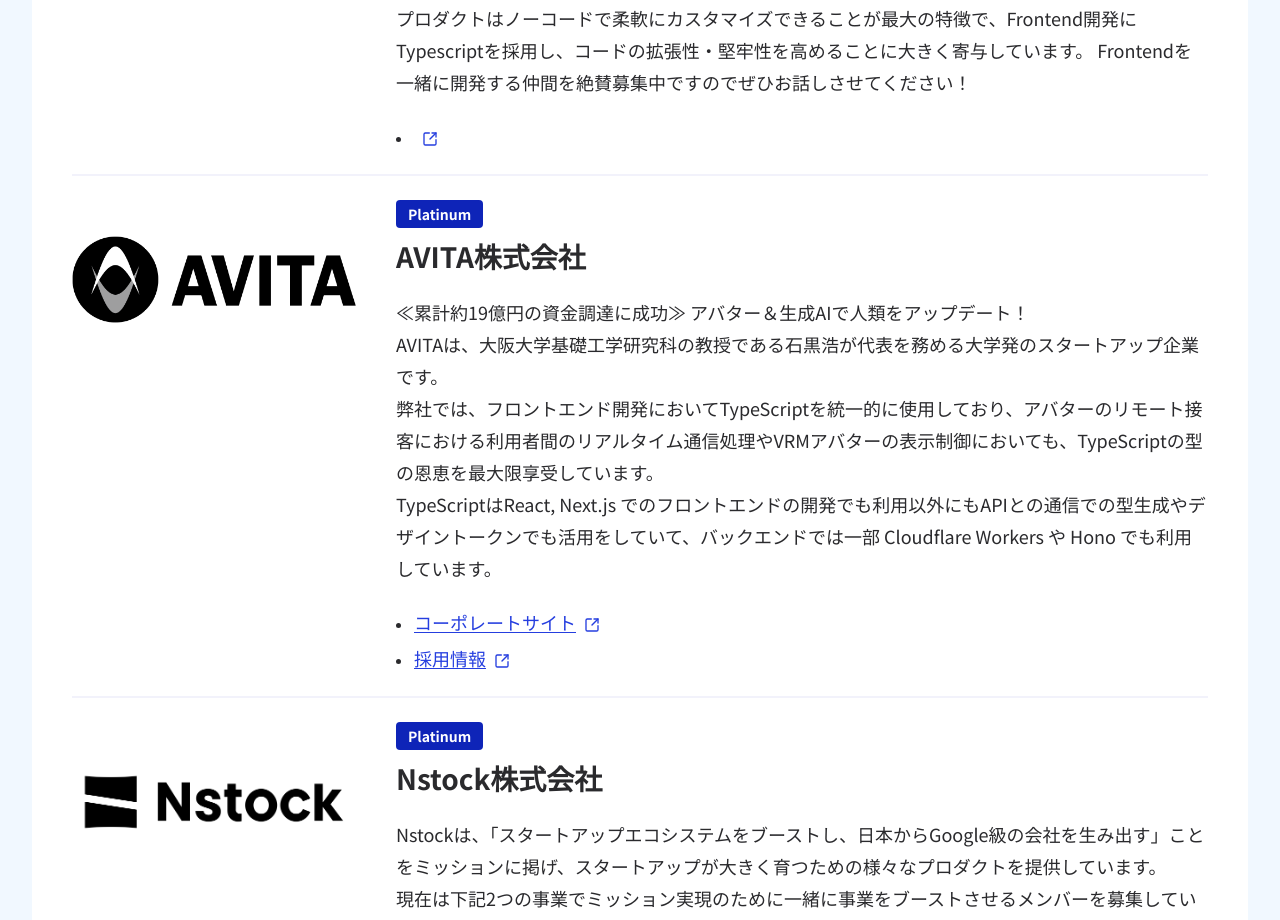
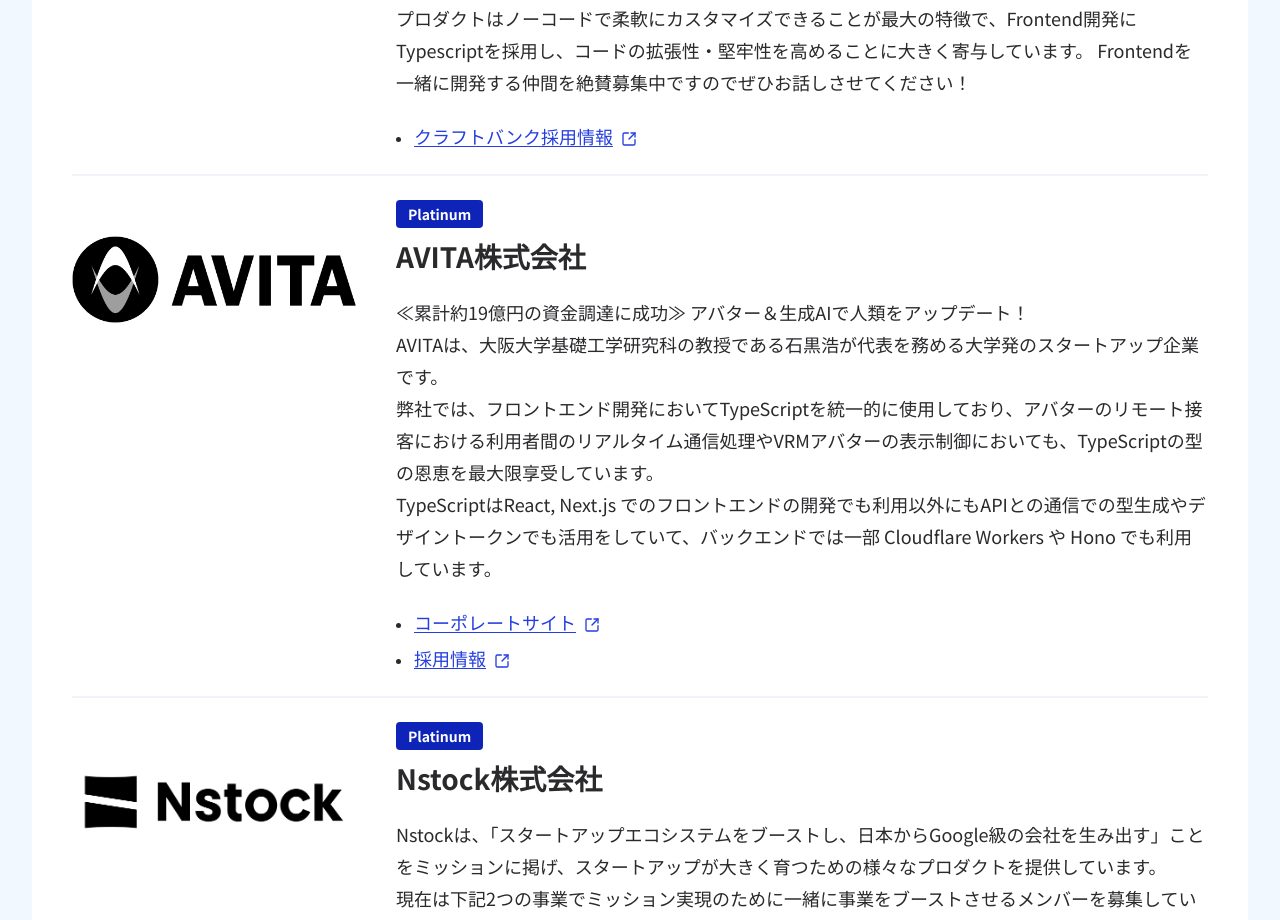
Before and after one commit to tskaigi/tskaigi2025-web-site, a Next.js app: page /wip/sponsors in a window 1280 px wide. Shown: the part 1320-2240 px from the top of the page. Built offline with nearby package versions, Linux system fonts and the light colour scheme.

Commit message:
feat: 🎸 fix craft-bank

```diff
--- a/src/constants/sponsorList.ts
+++ b/src/constants/sponsorList.ts
@@ -60,7 +60,7 @@ export const sponsorList: SponsorList = {
       ],
       links: [
         {
-          title: "",
+          title: "クラフトバンク採用情報",
           href: "https://craftbank.notion.site/5fc97cc6a23044b8b4e2ba67766063bc",
         },
       ],
```
